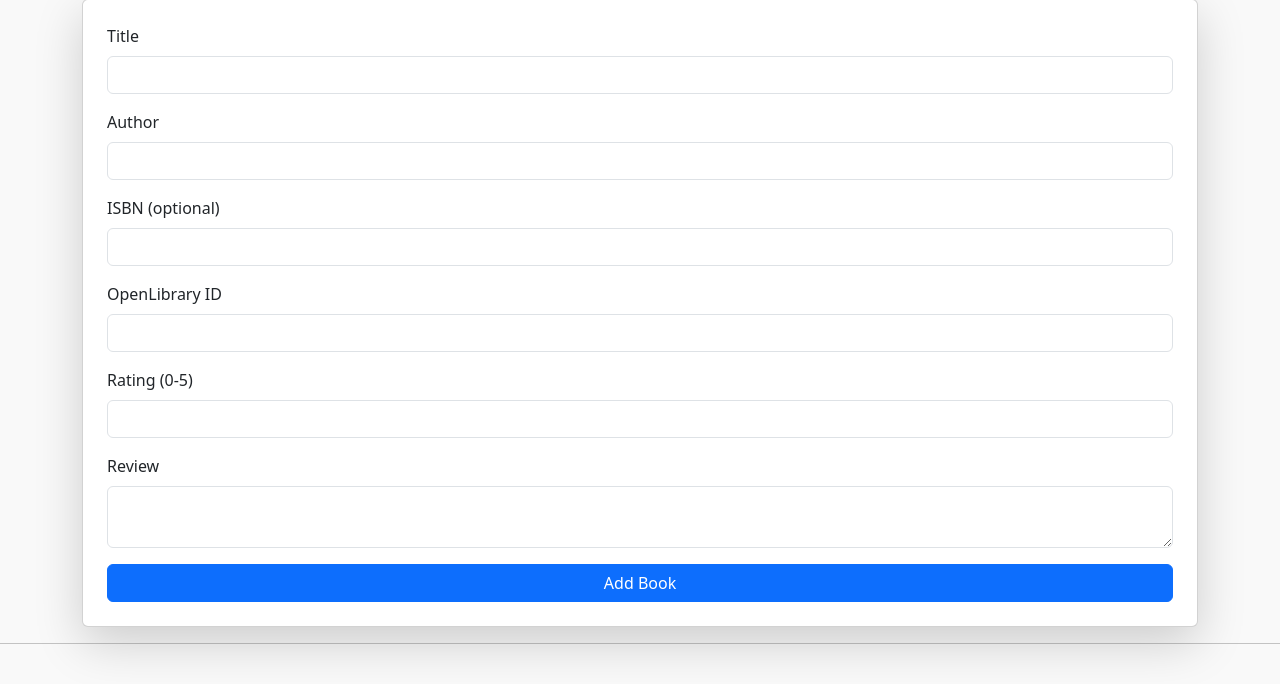
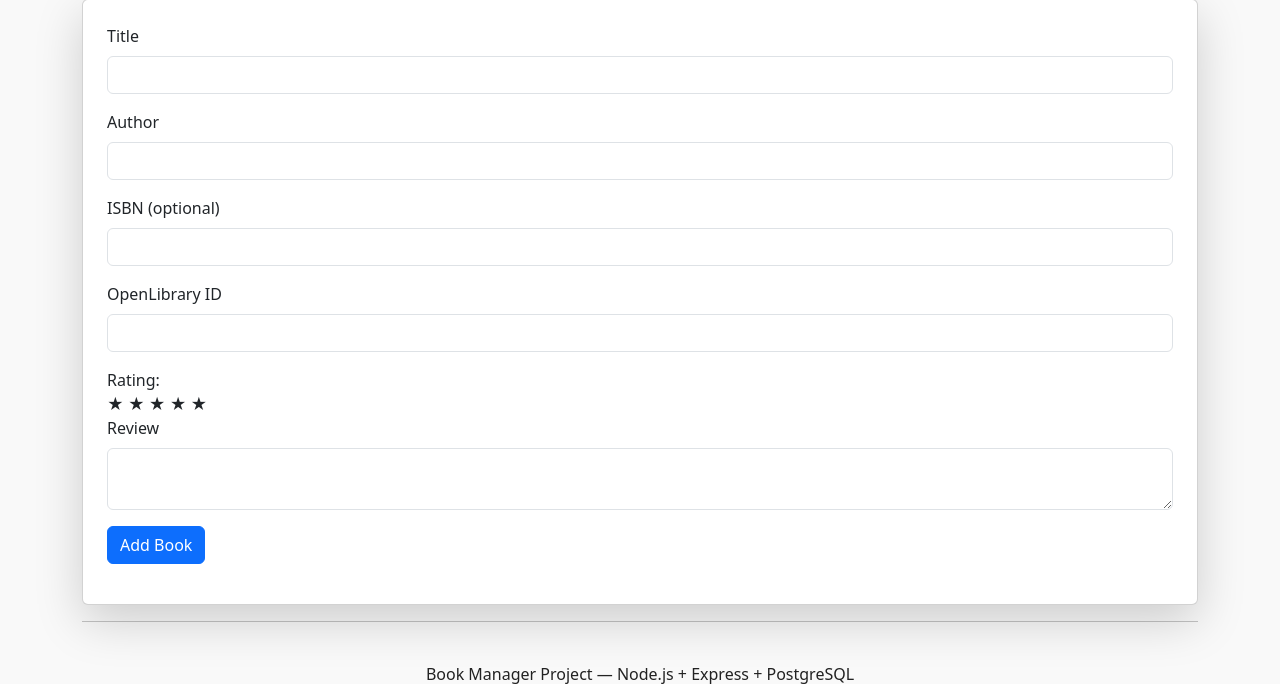
Before and after one commit to Prathap-CK/BookList--Project, a Node server app: page /books/new in a window 1280 px wide. Shown: the part 134-818 px from the top of the page. Run offline with Node 20, Linux system fonts and the light colour scheme.

Commit message:
Added more attractive changes to ratings section

```diff
--- a/views/new.ejs
+++ b/views/new.ejs
@@ -25,9 +25,16 @@
       </div>
 
       <div class="mb-3">
-          <label class="form-label">Rating (0-5)</label>
-          <input class="form-control" type="number" min="0" max="5" name="rating">
-      </div>
+         <label>Rating:</label>
+<div class="rating">
+    <input type="hidden" name="rating" id="ratingValue" value="0">
+
+    <span class="star" data-val="1">★</span>
+    <span class="star" data-val="2">★</span>
+    <span class="star" data-val="3">★</span>
+    <span class="star" data-val="4">★</span>
+    <span class="star" data-val="5">★</span>
+</div>
 
       <div class="mb-3">
           <label class="form-label">Review</label>
--- a/views/partials/footer.ejs
+++ b/views/partials/footer.ejs
@@ -42,6 +42,27 @@
     });
 })();
 </script>
+<script>
+document.addEventListener("DOMContentLoaded", () => {
+  const stars = document.querySelectorAll(".rating .star");
+  const ratingValue = document.getElementById("ratingValue");
+
+  if (stars.length > 0) {
+    stars.forEach(star => {
+      star.addEventListener("click", function () {
+        const val = this.dataset.val;
+        ratingValue.value = val;
+
+        stars.forEach(s => s.classList.remove("selected"));
+        for (let i = 0; i < val; i++) {
+          stars[i].classList.add("selected");
+        }
+      });
+    });
+  }
+});
+</script>
+
 
 </body>
 </html>
```
Also changed, not shown: public/style.css (+20 -0 lines), views/edit.ejs (+7 -1 lines).
